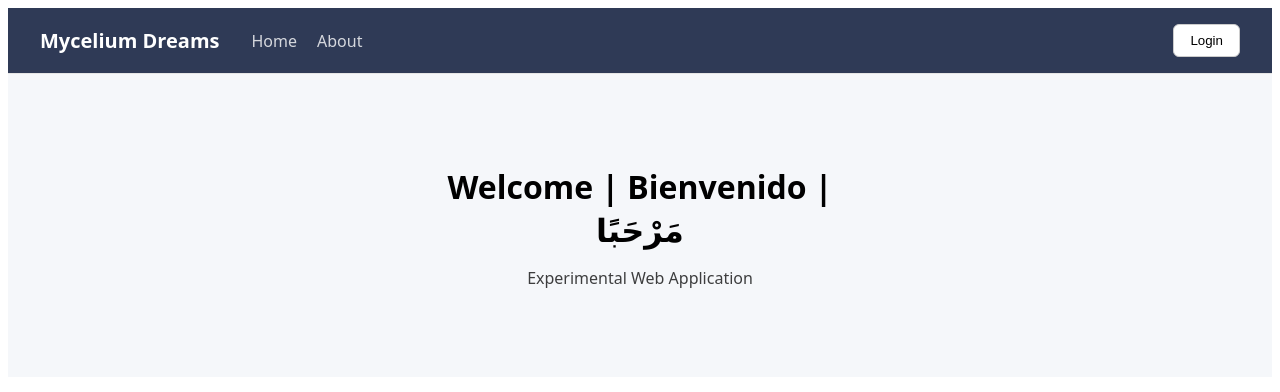
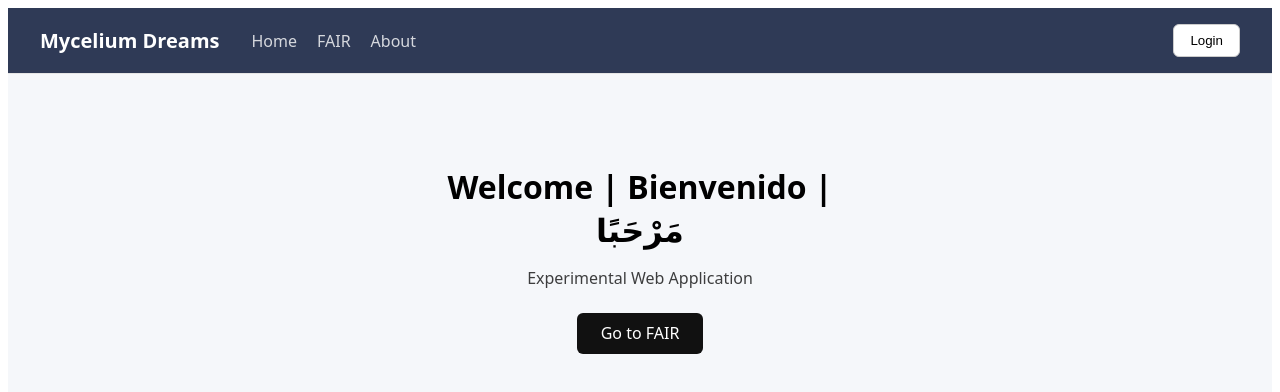
Before and after one commit to awheeler262/webapp, a Nuxt app in the folder apps/web/: page / in a window 1280 px wide. Shown: the top 392 px of the page. Built offline with nearby package versions, Linux system fonts and the light colour scheme.

Commit message:
WEB -- Guest access to fair

```diff
--- a/apps/web/app/components/AppNavbar.vue
+++ b/apps/web/app/components/AppNavbar.vue
@@ -36,7 +36,8 @@ function onLogout() {
 
     <nav class="links">
       <NuxtLink to="/">Home</NuxtLink>
-      <NuxtLink v-if="isLoggedIn" to="/fair">FAIR</NuxtLink>
+      <!-- <NuxtLink v-if="isLoggedIn" to="/fair">FAIR</NuxtLink> -->
+      <NuxtLink to="/fair">FAIR</NuxtLink>
       <NuxtLink to="/about">About</NuxtLink>
     </nav>
 
--- a/apps/web/app/pages/fair.vue
+++ b/apps/web/app/pages/fair.vue
@@ -1,7 +1,15 @@
 <script setup lang="ts">
 import type { FetchError } from 'ofetch'
 
-definePageMeta({ requiresAuth: true })
+// No requiresAuth here on purpose -- this page is currently just static demo
+// data with no real backend behind it (see root README: /api/fair is
+// intentionally unbuilt, a real implementation would call the Claude API per
+// request and cost money). There's nothing here to protect yet, so don't gate
+// it client-side. Once a real /api/fair endpoint exists, reconsider gating at
+// that point -- likely requiring login for the cost-incurring "Analyze" action
+// specifically, rather than the whole page.
+// definePageMeta({ requiresAuth: true })
+definePageMeta({ requiresAuth: false })
 
 async function test() {
   const $api = useApi()
--- a/apps/web/app/pages/index.vue
+++ b/apps/web/app/pages/index.vue
@@ -7,7 +7,8 @@ const { isLoggedIn } = useAuth()
     <section class="hero">
       <h1>Welcome | Bienvenido | مَرْحَبًا</h1>
       <p>Experimental Web Application</p>
-      <NuxtLink v-if="isLoggedIn" to="/fair" class="cta">Go to FAIR</NuxtLink>
+      <!-- <NuxtLink v-if="isLoggedIn" to="/fair" class="cta">Go to FAIR</NuxtLink> -->
+      <NuxtLink to="/fair" class="cta">Go to FAIR</NuxtLink>
       <!-- <p v-else class="hint">Log in to get started.</p> -->
     </section>
   </main>
```
